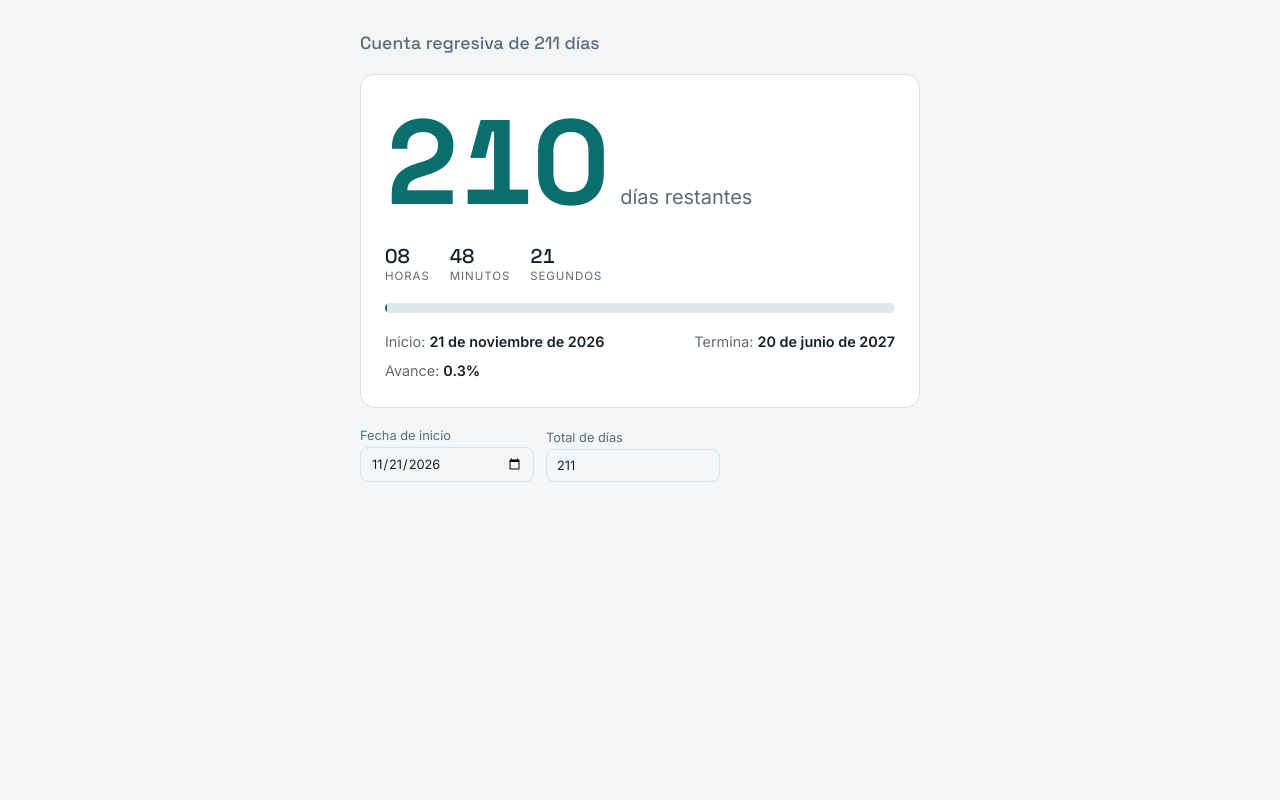
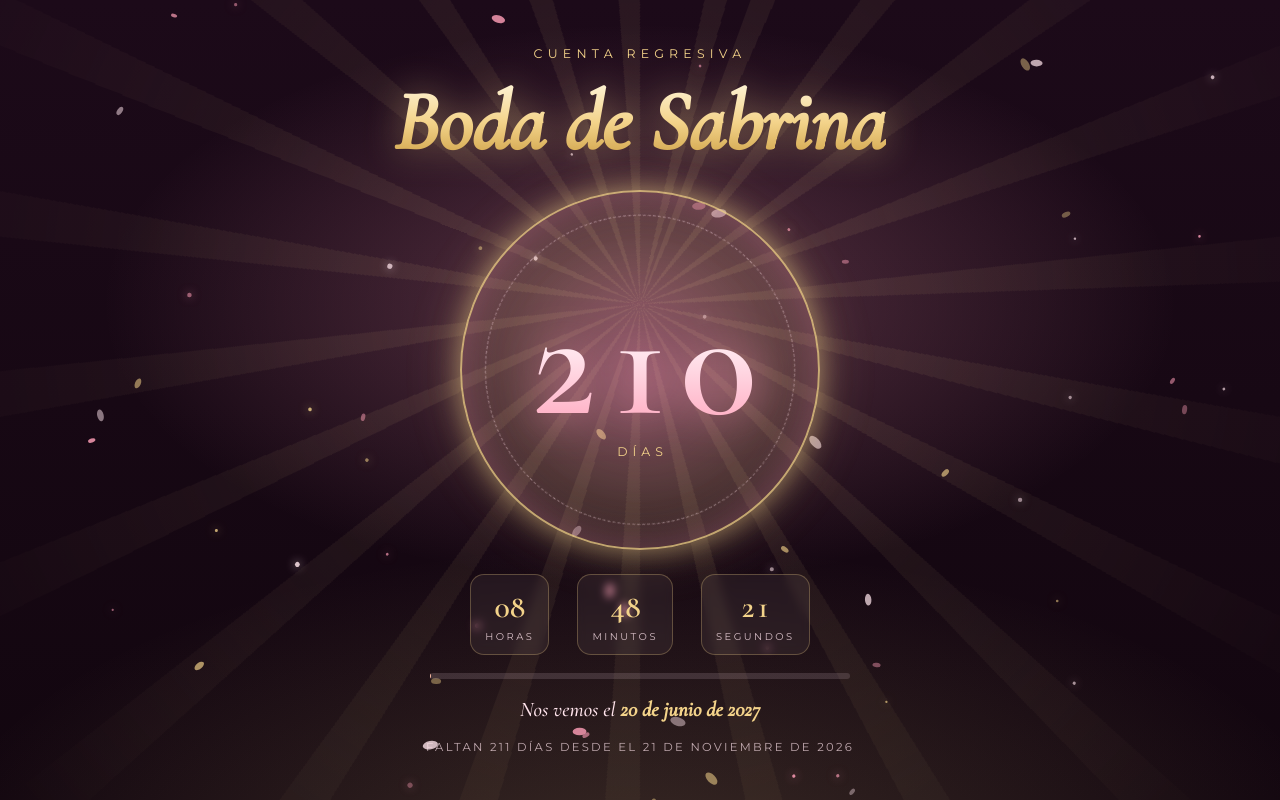
Before and after one commit to DamIbarra/boda-de-sabrina, a plain HTML site: page index.html in a window 1280 px wide. Drawn offline with nearby package versions, Linux system fonts and the light colour scheme.

Commit message:
Add files via upload

```diff
--- a/index.html
+++ b/index.html
@@ -3,143 +3,161 @@
 <head>
 <meta charset="utf-8">
 <meta name="viewport" content="width=device-width, initial-scale=1">
-<title>Cuenta Regresiva 211</title>
-<link rel="stylesheet" href="https://fonts.googleapis.com/css2?family=Inter:wght@400;500;600&family=Space+Grotesk:wght@500;700&display=swap">
+<title>Boda de Sabrina</title>
+<link rel="stylesheet" href="https://fonts.googleapis.com/css2?family=Cormorant+Garamond:ital,wght@0,500;0,600;1,500&family=Montserrat:wght@400;500;600&display=swap">
 <style>
-/* Layout: una sola columna centrada, numero grande de dias como protagonista, barra de progreso debajo */
+/* Concepto: noche de gala. Fondo ciruela profundo, aura dorada y rosa que respira detras del numero de dias, rayos de luz giratorios y petalos/chispas flotando. */
 :root {
-  --bg: #f3f5f7;
-  --surface: #ffffff;
-  --fg: #14212b;
-  --muted: #5d6b77;
-  --line: #d9e0e6;
-  --accent: #0b6e6e;
-  --track: #dfe7ec;
-  --font-display: "Space Grotesk", system-ui, sans-serif;
-  --font-body: "Inter", system-ui, sans-serif;
+  --night: #12060f;
+  --plum: #2a0f26;
+  --gold: #f3d38a;
+  --gold-deep: #c99a3e;
+  --rose: #ff9fb8;
+  --blush: #ffe4ec;
+  --font-display: "Cormorant Garamond", Georgia, "Times New Roman", serif;
+  --font-body: "Montserrat", system-ui, sans-serif;
+  color-scheme: dark;
 }
-@media (prefers-color-scheme: dark) {
-  :root:not([data-theme="light"]) {
-    --bg: #0e171d; --surface: #16232b; --fg: #e8eef2; --muted: #93a3af;
-    --line: #26363f; --accent: #4fd1c5; --track: #26363f; color-scheme: dark;
-  }
-}
-:root[data-theme="dark"] {
-  --bg: #0e171d; --surface: #16232b; --fg: #e8eef2; --muted: #93a3af;
-  --line: #26363f; --accent: #4fd1c5; --track: #26363f; color-scheme: dark;
-}
+* { box-sizing: border-box; }
+html, body { height: 100%; }
 body {
-  background: var(--bg); color: var(--fg); font-family: var(--font-body);
-  padding-block: 32px;
+  margin: 0; background: var(--night); color: var(--blush); font-family: var(--font-body);
+  overflow-x: hidden; position: relative;
+  padding-block: 24px;
   padding-left: max(16px, env(safe-area-inset-left, 0px));
   padding-right: max(16px, env(safe-area-inset-right, 0px));
+  display: flex; align-items: center; justify-content: center; min-height: 100%;
 }
-main { max-width: 560px; margin: 0 auto; display: flex; flex-direction: column; gap: 20px; }
-h1 { font-family: var(--font-display); font-size: 1.1rem; font-weight: 500; color: var(--muted); margin: 0; text-wrap: balance; }
-.card { background: var(--surface); border: 1px solid var(--line); border-radius: 14px; padding: 28px 24px; display: flex; flex-direction: column; gap: 20px; }
-.big { display: flex; align-items: baseline; gap: 12px; flex-wrap: wrap; }
-.big #days { font-family: var(--font-display); font-weight: 700; font-size: clamp(4.5rem, 24vw, 7.5rem); line-height: 1; color: var(--accent); font-variant-numeric: tabular-nums; }
-.big span.l { font-size: 1.25rem; color: var(--muted); }
-.clock { display: flex; gap: 20px; font-family: var(--font-display); font-variant-numeric: tabular-nums; font-size: 1.25rem; flex-wrap: wrap; }
-.clock small { display: block; font-family: var(--font-body); font-size: .72rem; letter-spacing: .08em; text-transform: uppercase; color: var(--muted); }
-.bar { height: 10px; background: var(--track); border-radius: 99px; overflow: hidden; }
-.bar i { display: block; height: 100%; background: var(--accent); width: 0; transition: width .6s; }
-.meta { display: flex; justify-content: space-between; gap: 12px; flex-wrap: wrap; font-size: .9rem; color: var(--muted); }
-.meta b { color: var(--fg); font-weight: 600; }
-.set { display: flex; gap: 12px; flex-wrap: wrap; align-items: end; }
-label { display: flex; flex-direction: column; gap: 4px; font-size: .8rem; color: var(--muted); min-width: 0; }
-input { font: inherit; color: var(--fg); background: var(--bg); border: 1px solid var(--line); border-radius: 8px; padding: 8px 10px; width: 9.5rem; max-width: 100%; }
-input:focus-visible { outline: 2px solid var(--accent); outline-offset: 2px; }
-.done { color: var(--accent); font-family: var(--font-display); font-size: 1.4rem; }
-@media (prefers-reduced-motion: reduce) { .bar i { transition: none; } }
-body { margin: 0; }
+body::before { /* resplandor de fondo */
+  content: ""; position: fixed; inset: 0; z-index: 0;
+  background:
+    radial-gradient(60% 50% at 50% 38%, rgba(255,159,184,.28), transparent 70%),
+    radial-gradient(80% 60% at 50% 110%, rgba(243,211,138,.18), transparent 70%),
+    linear-gradient(180deg, #1c0a19, var(--night));
+}
+.rays { /* rayos de luz giratorios */
+  position: fixed; left: 50%; top: 38%; width: 160vmax; height: 160vmax; z-index: 0;
+  translate: -50% -50%;
+  background: repeating-conic-gradient(from 0deg, rgba(243,211,138,.10) 0deg 4deg, transparent 4deg 16deg);
+  mask-image: radial-gradient(circle, #000 0%, transparent 55%);
+  -webkit-mask-image: radial-gradient(circle, #000 0%, transparent 55%);
+  animation: spin 90s linear infinite;
+}
+canvas#fx { position: fixed; inset: 0; width: 100%; height: 100%; z-index: 1; pointer-events: none; }
+main { position: relative; z-index: 2; width: 100%; max-width: 720px; text-align: center; display: flex; flex-direction: column; align-items: center; gap: 18px; }
+.eyebrow { font-size: .78rem; letter-spacing: .42em; text-transform: uppercase; color: var(--gold); margin: 0; }
+h1 {
+  font-family: var(--font-display); font-weight: 600; font-style: italic; margin: 0;
+  font-size: clamp(2.6rem, 11vw, 5.2rem); line-height: 1.05; text-wrap: balance;
+  background: linear-gradient(180deg, #fff6dc 0%, var(--gold) 50%, var(--gold-deep) 100%);
+  -webkit-background-clip: text; background-clip: text; color: transparent;
+  filter: drop-shadow(0 0 18px rgba(243,211,138,.45));
+}
+.orb { position: relative; display: grid; place-items: center; width: min(78vw, 360px); aspect-ratio: 1; margin-block: 6px; }
+.orb::before, .orb::after { content: ""; position: absolute; border-radius: 50%; }
+.orb::before { /* aura */
+  inset: -14%; background: radial-gradient(circle, rgba(255,159,184,.55), rgba(243,211,138,.25) 45%, transparent 70%);
+  filter: blur(18px); animation: breathe 4.5s ease-in-out infinite;
+}
+.orb::after { /* anillo dorado */
+  inset: 0; border: 2px solid rgba(243,211,138,.75);
+  box-shadow: 0 0 28px rgba(243,211,138,.55), inset 0 0 40px rgba(255,159,184,.35);
+}
+.ring { position: absolute; inset: 7%; border-radius: 50%; border: 1px dashed rgba(255,228,236,.45); animation: spin 40s linear infinite reverse; }
+.num { position: relative; z-index: 1; display: flex; flex-direction: column; align-items: center; line-height: 1; }
+#days {
+  font-family: var(--font-display); font-weight: 600; font-size: clamp(5.5rem, 28vw, 10rem); font-variant-numeric: tabular-nums;
+  background: linear-gradient(180deg, #fff 0%, var(--blush) 45%, var(--rose) 100%);
+  -webkit-background-clip: text; background-clip: text; color: transparent;
+  filter: drop-shadow(0 0 22px rgba(255,159,184,.8));
+}
+#lbl { font-size: .78rem; letter-spacing: .4em; text-transform: uppercase; color: var(--gold); margin-top: 4px; padding-left: .4em; }
+.clock { display: flex; gap: clamp(10px, 4vw, 28px); justify-content: center; flex-wrap: wrap; }
+.clock div { min-width: 64px; display: flex; flex-direction: column; align-items: center; gap: 4px;
+  padding: 12px 14px; border-radius: 14px; background: rgba(255,228,236,.06); border: 1px solid rgba(243,211,138,.28); backdrop-filter: blur(4px); }
+.clock span { font-family: var(--font-display); font-size: 2rem; font-weight: 600; font-variant-numeric: tabular-nums; color: var(--gold); }
+.clock small { font-size: .62rem; letter-spacing: .25em; text-transform: uppercase; color: var(--blush); opacity: .8; }
+.bar { width: min(100%, 420px); height: 6px; border-radius: 99px; background: rgba(255,228,236,.14); overflow: hidden; }
+.bar i { display: block; height: 100%; width: 0; background: linear-gradient(90deg, var(--rose), var(--gold)); box-shadow: 0 0 12px var(--gold); transition: width .8s; }
+.date { margin: 0; font-family: var(--font-display); font-style: italic; font-size: 1.3rem; color: var(--blush); }
+.date b { color: var(--gold); font-weight: 600; }
+.small { margin: 0; font-size: .72rem; letter-spacing: .2em; text-transform: uppercase; opacity: .7; }
+@keyframes spin { to { rotate: 360deg; } }
+@keyframes breathe { 0%,100% { opacity: .65; scale: .96; } 50% { opacity: 1; scale: 1.06; } }
+@media (prefers-reduced-motion: reduce) { .rays, .ring, .orb::before { animation: none; } .bar i { transition: none; } }
 </style>
 </head>
 <body>
+<div class="rays" aria-hidden="true"></div>
+<canvas id="fx" aria-hidden="true"></canvas>
 <main>
-  <h1>Cuenta regresiva de <span id="total">211</span> días</h1>
-  <section class="card" aria-live="polite">
-    <div class="big"><span id="days">0</span><span class="l" id="lbl">días restantes</span></div>
-    <div class="clock">
-      <div><span id="h">00</span><small>horas</small></div>
-      <div><span id="m">00</span><small>minutos</small></div>
-      <div><span id="s">00</span><small>segundos</small></div>
-    </div>
-    <div>
-      <div class="bar"><i id="fill"></i></div>
-    </div>
-    <div class="meta">
-      <span>Inicio: <b id="start">—</b></span>
-      <span>Termina: <b id="end">—</b></span>
-      <span>Avance: <b id="pct">0%</b></span>
-    </div>
-  </section>
-  <div class="set">
-    <label for="startIn">Fecha de inicio
-      <input id="startIn" type="date">
-    </label>
-    <label for="totalIn">Total de días
-      <input id="totalIn" type="number" min="1" max="3650">
-    </label>
+  <p class="eyebrow">Cuenta regresiva</p>
+  <h1>Boda de Sabrina</h1>
+  <div class="orb" aria-live="polite">
+    <div class="ring" aria-hidden="true"></div>
+    <div class="num"><span id="days">0</span><span id="lbl">días</span></div>
   </div>
+  <div class="clock">
+    <div><span id="h">00</span><small>horas</small></div>
+    <div><span id="m">00</span><small>minutos</small></div>
+    <div><span id="s">00</span><small>segundos</small></div>
+  </div>
+  <div class="bar"><i id="fill"></i></div>
+  <p class="date">Nos vemos el <b id="end">—</b></p>
+  <p class="small">Faltan 211 días desde el 21 de noviembre de 2026</p>
 </main>
 
 <script>
-const DEFAULT_START = "2026-11-21", DEFAULT_TOTAL = 211;
+const START = new Date(2026, 10, 21), END = new Date(2026, 10, 21 + 211);
 const $ = id => document.getElementById(id);
-let startStr = DEFAULT_START, total = DEFAULT_TOTAL;
-try {
-  startStr = localStorage.getItem("cd211_start") || startStr;
-  total = parseInt(localStorage.getItem("cd211_total")) || total;
-} catch (e) {}
-
-const fmt = d => d.toLocaleDateString("es", { day: "numeric", month: "long", year: "numeric" });
 const pad = n => String(n).padStart(2, "0");
+$("end").textContent = END.toLocaleDateString("es", { day: "numeric", month: "long", year: "numeric" });
 
 function tick() {
-  const [y, mo, d] = startStr.split("-").map(Number);
-  const start = new Date(y, mo - 1, d);
-  const end = new Date(y, mo - 1, d + total);
-  const now = new Date();
-  const left = end - now;
-  $("total").textContent = total;
-  $("start").textContent = fmt(start);
-  $("end").textContent = fmt(end);
+  const now = new Date(), left = END - now;
   if (left <= 0) {
-    $("days").textContent = "0";
-    $("lbl").textContent = "¡Llegó el día!";
+    $("days").textContent = "0"; $("lbl").textContent = "¡Es hoy!";
     $("h").textContent = $("m").textContent = $("s").textContent = "00";
-    $("fill").style.width = "100%"; $("pct").textContent = "100%";
-    return;
+    $("fill").style.width = "100%"; return;
   }
-  const days = Math.floor(left / 864e5);
-  $("days").textContent = days;
-  $("lbl").textContent = days === 1 ? "día restante" : "días restantes";
+  const d = Math.floor(left / 864e5);
+  $("days").textContent = d;
+  $("lbl").textContent = d === 1 ? "día" : "días";
   $("h").textContent = pad(Math.floor(left / 36e5) % 24);
   $("m").textContent = pad(Math.floor(left / 6e4) % 60);
   $("s").textContent = pad(Math.floor(left / 1e3) % 60);
-  const pct = Math.min(100, Math.max(0, (now - start) / (end - start) * 100));
-  $("fill").style.width = pct + "%";
-  $("pct").textContent = pct.toFixed(1) + "%";
+  $("fill").style.width = Math.min(100, Math.max(0, (now - START) / (END - START) * 100)) + "%";
 }
+tick(); setInterval(tick, 1000);
 
-$("startIn").value = startStr;
-$("totalIn").value = total;
-$("startIn").addEventListener("change", e => {
-  if (!e.target.value) return;
-  startStr = e.target.value;
-  try { localStorage.setItem("cd211_start", startStr); } catch (e) {}
-  tick();
-});
-$("totalIn").addEventListener("change", e => {
-  const v = parseInt(e.target.value);
-  if (!v || v < 1) return;
-  total = v;
-  try { localStorage.setItem("cd211_total", total); } catch (e) {}
-  tick();
-});
-tick();
-setInterval(tick, 1000);
+/* petalos y chispas flotando */
+const cv = $("fx"), cx = cv.getContext("2d");
+let W, H, parts = [];
+const colors = ["255,159,184", "243,211,138", "255,228,236"];
+function size() { W = cv.width = innerWidth * devicePixelRatio; H = cv.height = innerHeight * devicePixelRatio; }
+function mk(init) {
+  const petal = Math.random() < .55;
+  return { x: Math.random() * W, y: init ? Math.random() * H : -20, r: (petal ? 5 : 1.8) * devicePixelRatio * (.6 + Math.random()),
+    vy: (.25 + Math.random() * .6) * devicePixelRatio, vx: (Math.random() - .5) * .4 * devicePixelRatio,
+    rot: Math.random() * 6.28, vr: (Math.random() - .5) * .02, c: colors[(Math.random() * 3) | 0], a: .35 + Math.random() * .5, petal, t: Math.random() * 6 };
+}
+size(); addEventListener("resize", size);
+const N = Math.min(70, Math.round(innerWidth / 14));
+for (let i = 0; i < N; i++) parts.push(mk(true));
+const still = matchMedia("(prefers-reduced-motion: reduce)").matches;
+function frame() {
+  cx.clearRect(0, 0, W, H);
+  for (const p of parts) {
+    p.t += .02; p.y += p.vy; p.x += p.vx + Math.sin(p.t) * .4 * devicePixelRatio; p.rot += p.vr;
+    if (p.y > H + 20) Object.assign(p, mk(false));
+    cx.save(); cx.translate(p.x, p.y); cx.rotate(p.rot); cx.globalAlpha = p.a;
+    if (p.petal) { cx.fillStyle = `rgb(${p.c})`; cx.beginPath(); cx.ellipse(0, 0, p.r, p.r * .55, 0, 0, 6.283); cx.fill(); }
+    else { cx.fillStyle = `rgb(${p.c})`; cx.shadowColor = `rgb(${p.c})`; cx.shadowBlur = 10; cx.beginPath(); cx.arc(0, 0, p.r, 0, 6.283); cx.fill(); }
+    cx.restore();
+  }
+  if (!still) requestAnimationFrame(frame);
+}
+frame();
 </script>
 </body>
 </html>
```
